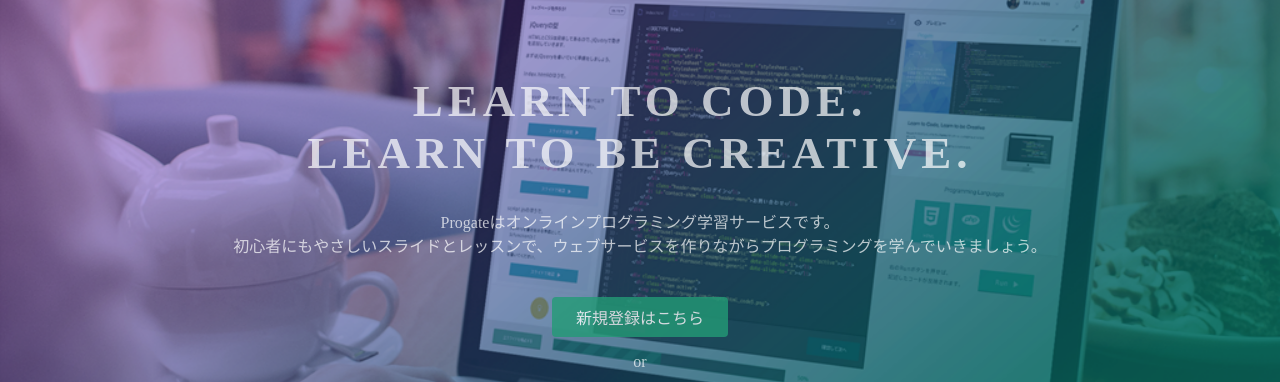
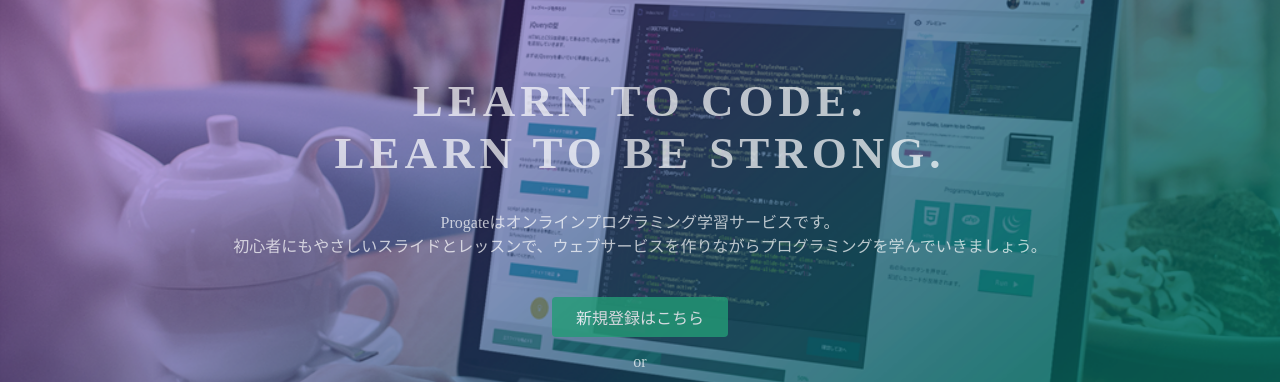
Before and after one commit to hal-kitepro/github.io, a plain HTML site: page index.html in a window 1280 px wide. Shown: the part 135-517 px from the top of the page. Drawn offline with Linux system fonts and the light colour scheme.

Commit message:
Update index.html

```diff
--- a/index.html
+++ b/index.html
@@ -23,7 +23,7 @@
   </header>
   <div class="top-wrapper">
     <div class="container">
-      <h1>LEARN TO CODE.<br>LEARN TO BE CREATIVE.</h1>
+      <h1>LEARN TO CODE.<br>LEARN TO BE STRONG.</h1>
       <p>Progateはオンラインプログラミング学習サービスです。<br>初心者にもやさしいスライドとレッスンで、ウェブサービスを作りながらプログラミングを学んでいきましょう。</p>
       <div class="btn-wrapper">
         <a href="#" class="btn signup">新規登録はこちら</a>
```
